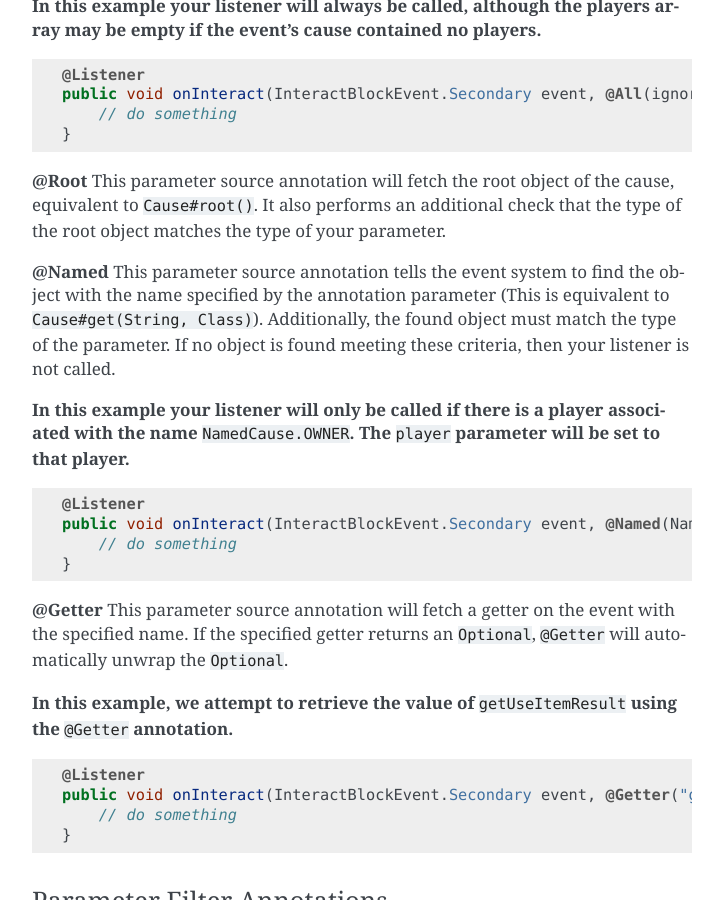
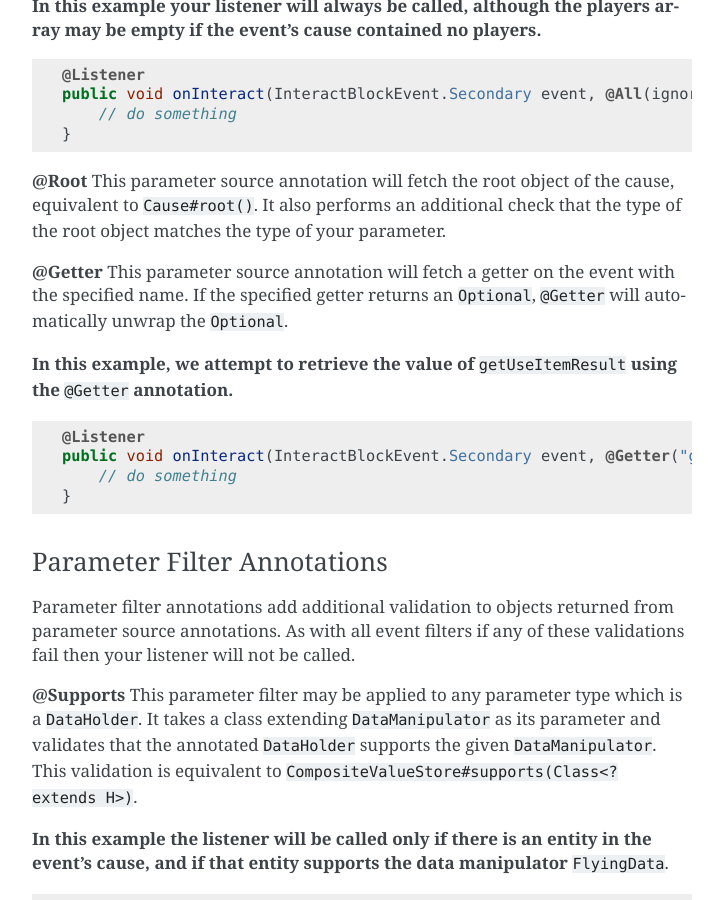
Before and after one commit to SpongePowered/SpongeDocs, a Sphinx documentation site: the page built from source/plugin/event/filters.rst, in a window 1280 px wide and 900 px high, scrolled down 2998 px. Shown: the whole window, without its empty margins (388-1111 px from the left). Built offline with Sphinx 7.4.7, drawn with Linux system fonts in a browser that asks for light colours; pages that are not in the unit, such as notebooks, are missing from menus; cross-references to code outside the pages are shown as plain code.

Commit message:
@Named is dead, @ContextValue is not implemented

```diff
--- a/source/plugin/event/filters.rst
+++ b/source/plugin/event/filters.rst
@@ -151,20 +151,6 @@ contained no players.**
 :javadoc:`Cause#root()`. It also performs an additional check that the type of the root object matches the type of your
 parameter.
 
-**@Named** This parameter source annotation tells the event system to find the object with the name specified by the annotation
-parameter (This is equivalent to :javadoc:`Cause#get(String, Class)`). Additionally, the found object must match the
-type of the parameter. If no object is found meeting these criteria, then your listener is not called.
-
-**In this example your listener will only be called if there is a player associated with the name**
-``NamedCause.OWNER``\ **. The** ``player`` **parameter will be set to that player.**
-
-.. code-block:: java
-
-    @Listener
-    public void onInteract(InteractBlockEvent.Secondary event, @Named(NamedCause.OWNER) Player player) {
-        // do something
-    }
-
 **@Getter** This parameter source annotation will fetch a getter on the event with the specified name. If the specified
 getter returns an ``Optional``, ``@Getter`` will automatically unwrap the ``Optional``.
 
```
